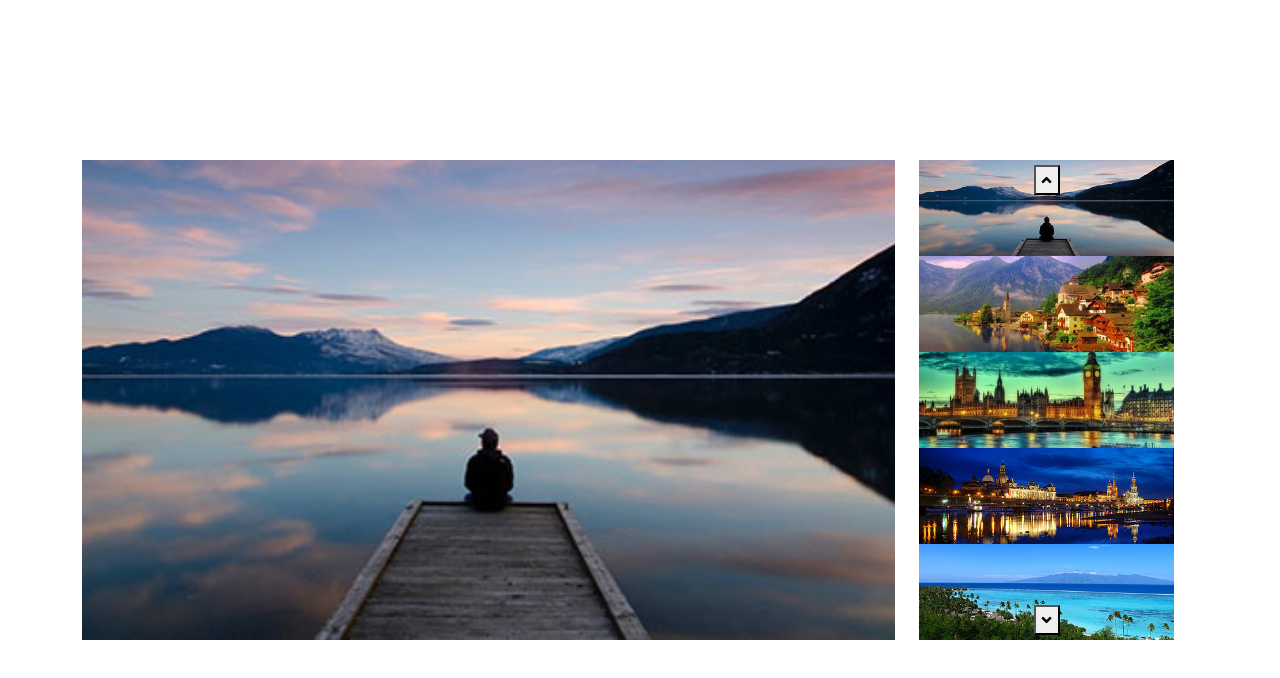
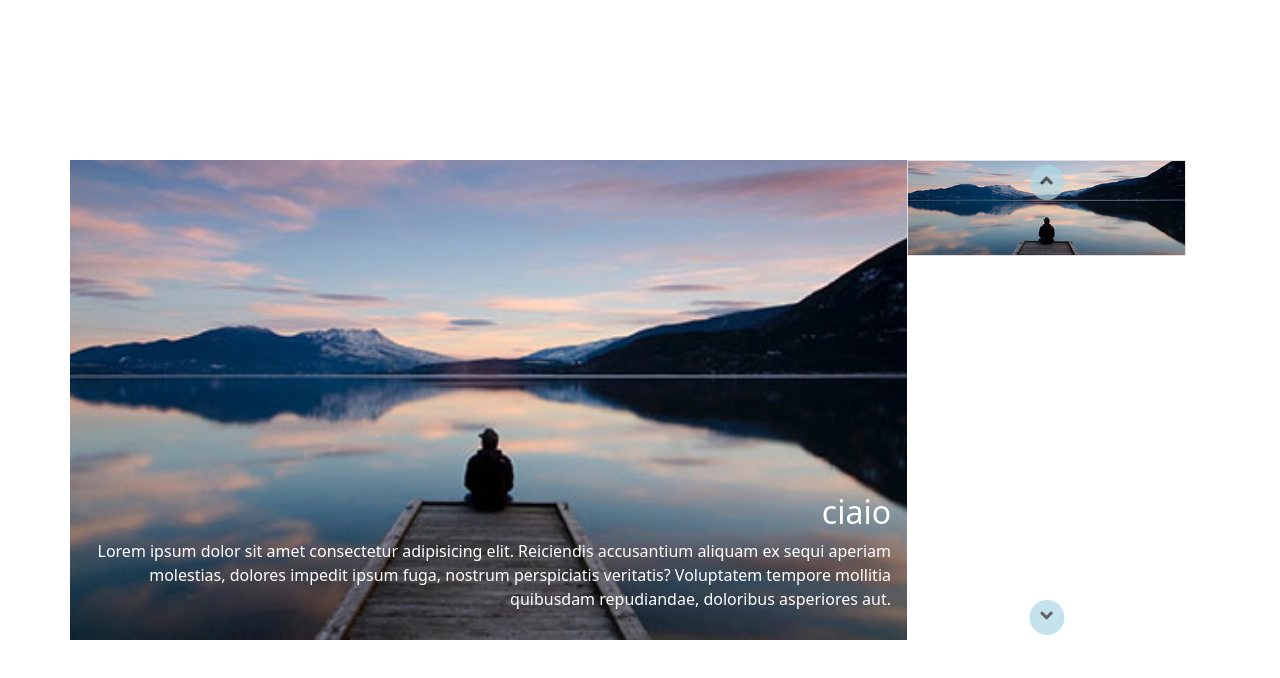
Before and after one commit to tiiaaaa/js-array-carousel, a plain HTML site: page index.html in a window 1280 px wide. Drawn offline with nearby package versions, Linux system fonts and the light colour scheme.

Commit message:
correzione struttura statica HTML, organizzazione e contenuti

```diff
--- a/css/customstyle.css
+++ b/css/customstyle.css
@@ -6,8 +6,8 @@ div.row{
     width: 100%;
 }
 
-div.my-album-box,
-div.my-carousel{
+div.my-carousel,
+div.my-thumbnails{
     height: 60vh;
     position: relative;
 }
@@ -20,28 +20,54 @@ div.my-carousel.active{
     display: block;
 }
 
-img.my-main-img,
-img.my-album-img{
+div.my-carousel-description{
+    position: absolute;
+    right: 1rem;
+    bottom: .8rem;
+    text-align: end;
+    z-index: 2;
+    color: white;
+}
+
+div.my-thumbnails{
+    overflow-y: auto;
+}
+
+div.my-thumbnail{
+    height: calc(100% / 5);
+    filter: brightness(.4);
+}
+
+div.my-thumbnail.active{
+    filter: brightness(1);
+    border: 1px solid rgb(224, 222, 222);
+}
+
+img.my-carousel-picture,
+img.my-thumbnail-img{
     width: 100%;
     height: 100%;
     object-fit: cover;
 }
 
-div.my-box-img{
-    height: calc(100% / 5);
-    position: relative;
-}
-
-button.my-btn-up{
+div.my-btn-up,
+div.my-btn-down{
+    width: 35px;
+    height: 35px;
+    border-radius: 50%;
+    background-color: lightblue;
+    opacity: .7;
+    line-height: 35px;
+    text-align: center;
     position: absolute;
-    top: .3rem;
     left: 50%;
     transform: translateX(-50%);
 }
 
-button.my-btn-down{
-    position: absolute;
+div.my-btn-up{
+    top: .3rem;
+}
+
+div.my-btn-down{
     bottom: .3rem;
-    left: 50%;
-    transform: translateX(-50%);
 }
--- a/index.html
+++ b/index.html
@@ -22,35 +22,26 @@
     <main>
         <div class="container d-flex align-items-center">
             <div class="row">
-                <div class="col-9 my-carousel-box">
-                    <!-- <div class="my-carousel">
-                        <img class="my-main-img" src="img/01.jpg" alt="Lake">
-                    </div> -->
+                <div class="col-9 px-0">
+                    <div class="my-carousel active">
+
+                        <img class="my-carousel-picture" src="img/01.jpg" alt="Lake">
+                        <div class="my-carousel-description">
+                            <h2>ciaio</h2>
+                            <p>Lorem ipsum dolor sit amet consectetur adipisicing elit. Reiciendis accusantium aliquam ex sequi aperiam molestias, dolores impedit ipsum fuga, nostrum perspiciatis veritatis? Voluptatem tempore mollitia quibusdam repudiandae, doloribus asperiores aut.</p>
+                        </div>
+                    </div>
                 </div>
 
-                <div class="col-3 my-album-box">
-                    <div class="my-box-img ">
-                        <img class="my-album-img" src="img/01.jpg" alt="">
+                <div class="col-3 px-0">
+                    <div class="my-thumbnails">
+                        <div class="my-thumbnail active">
+                            <img class="my-thumbnail-img" src="img/01.jpg" alt="">
+                        </div>
+
+                        <div class="my-btn-up"><i class="fas fa-angle-up fs-5"></i></div>
+                        <div class="my-btn-down"><i class="fas fa-angle-down fs-5"></i></div>
                     </div>
-
-                    <div class="my-box-img ">
-                        <img class="my-album-img" src="img/02.jpg" alt="">
-                    </div>
-
-                    <div class="my-box-img ">
-                        <img class="my-album-img" src="img/03.jpg" alt="">
-                    </div>
-
-                    <div class="my-box-img ">
-                        <img class="my-album-img" src="img/04.jpg" alt="">
-                    </div>
-
-                    <div class="my-box-img ">
-                        <img class="my-album-img" src="img/05.jpg" alt="">
-                    </div>
-
-                    <button class="my-btn-up"><i class="fas fa-angle-up"></i></button>
-                    <button class="my-btn-down"><i class="fas fa-angle-down"></i></button>
 
                 </div>
             </div>
--- a/js/script.js
+++ b/js/script.js
@@ -6,53 +6,69 @@ const items = [
     'img/05.jpg'
 ];
 
-let carouselContent = "";
+const title = [
+    'Svezia',
+    'Svizzera',
+    'Gran Bretagna',
+    'Germania',
+    'Paradise'
+];
 
-for (let i = 0; i < items.length; i = i + 1){
-    carouselContent += `
-    <div class="my-carousel">
-            <img class="my-main-img" src="${items[i]}" alt="picture">
-    </div>`
-}
+const text = [
+    'Lorem ipsum, dolor sit amet consectetur adipisicing elit. Et temporibus voluptatum suscipit tempore aliquid deleniti aut veniam inventore eligendi ex ad ullam, cumque provident totam omnis, magnam dolores dolorum corporis.',
+    'Lorem ipsum',
+    'Lorem ipsum, dolor sit amet consectetur adipisicing elit.',
+    'Lorem ipsum, dolor sit amet consectetur adipisicing elit. Et temporibus voluptatum suscipit tempore aliquid deleniti aut veniam inventore eligendi ex ad ullam,',
+    'Et temporibus voluptatum suscipit tempore aliquid deleniti aut veniam inventore eligendi ex ad ullam,',
+];
 
-const carouselWrapper = document.querySelector("div.my-carousel-box");
-carouselWrapper.innerHTML += carouselContent;
+// let carouselContent = "";
 
-const carouselElement = document.getElementsByClassName("my-carousel");
+// for (let i = 0; i < items.length; i = i + 1){
+//     carouselContent += `
+//     <div class="my-carousel">
+//             <img class="my-main-img" src="${items[i]}" alt="picture">
+//     </div>`
+// }
 
-carouselElement[0].classList.add("active");
-console.log(carouselElement);
+// const carouselWrapper = document.querySelector("div.my-carousel-box");
+// carouselWrapper.innerHTML += carouselContent;
 
-const nextButton = document.querySelector(".my-btn-down");
-console.log(nextButton);
+// const carouselElement = document.getElementsByClassName("my-carousel");
 
-let activeElement = 0;
+// carouselElement[0].classList.add("active");
+// console.log(carouselElement);
 
-nextButton.addEventListener("click", function(){
+// const nextButton = document.querySelector(".my-btn-down");
+// console.log(nextButton);
 
-    if (activeElement < 4){
-        carouselElement[activeElement].classList.remove("active");
+// let activeElement = 0;
 
-        activeElement++;
+// nextButton.addEventListener("click", function(){
 
-        carouselElement[activeElement].classList.add("active");
-    } else{
-        console.log("siamo alla fine!");
-    }
-});
+//     if (activeElement < 4){
+//         carouselElement[activeElement].classList.remove("active");
+
+//         activeElement++;
+
+//         carouselElement[activeElement].classList.add("active");
+//     } else{
+//         console.log("siamo alla fine!");
+//     }
+// });
 
 
-const prevButton = document.querySelector(".my-btn-up");
-console.log(prevButton);
+// const prevButton = document.querySelector(".my-btn-up");
+// console.log(prevButton);
 
-prevButton.addEventListener("click", function(){
-    if (activeElement > 0){
-        carouselElement[activeElement].classList.remove("active");
+// prevButton.addEventListener("click", function(){
+//     if (activeElement > 0){
+//         carouselElement[activeElement].classList.remove("active");
 
-        activeElement--;
+//         activeElement--;
 
-        carouselElement[activeElement].classList.add("active");
-    } else{
-        console.log("siamo alla fine!");
-    }
-})
+//         carouselElement[activeElement].classList.add("active");
+//     } else{
+//         console.log("siamo alla fine!");
+//     }
+// })
```
